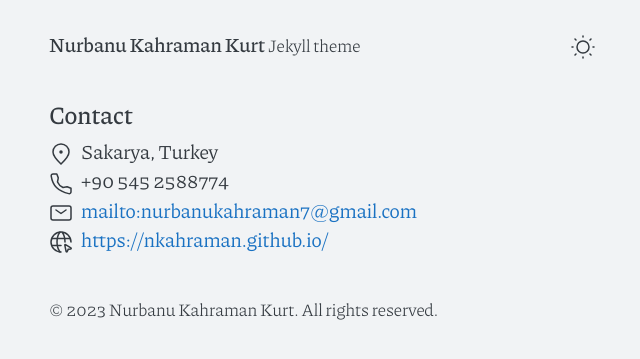
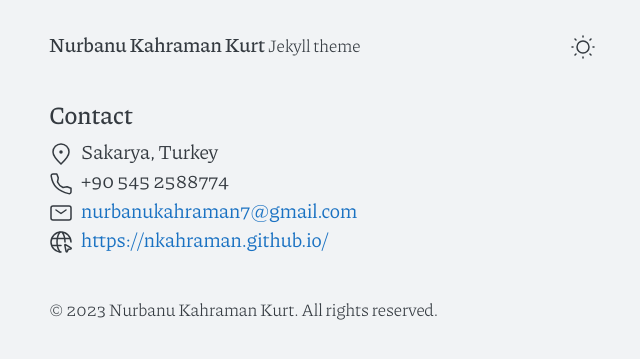
Before and after one commit to nkahraman/nkahraman.github.io, a Jekyll site: the page built from cv.md, in a window 1280 px wide. Shown: the top 359 px of the page, without its empty margins (318-958 px from the left). Built offline with Jekyll 4.4.1, drawn with Linux system fonts in a browser that asks for light colours.

Commit message:
updated website

```diff
--- a/_includes/contact.html
+++ b/_includes/contact.html
@@ -3,7 +3,7 @@
   <ul>
     <li><span class="li-icon">{% include svg/pin-alt.svg %}</span><span>Sakarya, Turkey</span></li>
     <li><span class="li-icon">{% include svg/phone.svg %}</span><span>+90 545 2588774 </span></li>
-    <li><span class="li-icon">{% include svg/mail.svg %}</span><a href="mailto:nurbanukahraman7@gmail.com">mailto:nurbanukahraman7@gmail.com</a></li>
+    <li><span class="li-icon">{% include svg/mail.svg %}</span><a href="mailto:nurbanukahraman7@gmail.com">nurbanukahraman7@gmail.com</a></li>
     <li><span class="li-icon">{% include svg/internet.svg %}</span><a href="https://nkahraman.github.io/">https://nkahraman.github.io/</a></li>
   </ul>
 </div>
```
Also changed, not shown: index.md (+5 -0 lines).
